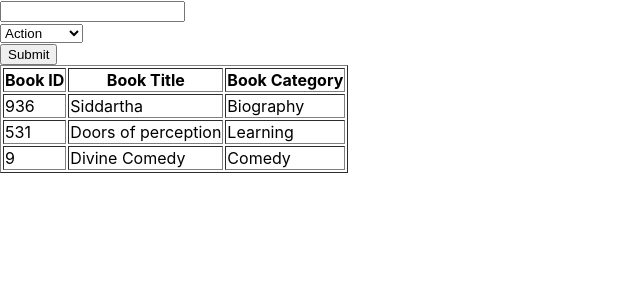
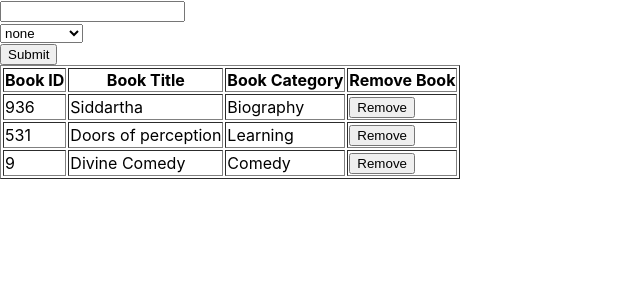
Before and after one commit to happiguru/React-BookStore, a React (Create React App) app: page / in a window 1280 px wide. Shown: the top 300 px of the page, without its empty margins (0-640 px from the left). Built offline with nearby package versions, Linux system fonts and the light colour scheme.

Commit message:
Add functionalities to the BooksForm that adds a new book to the store. Add another removeBook function that deletes a book from the store.

```diff
--- a/src/components/Book.js
+++ b/src/components/Book.js
@@ -1,11 +1,28 @@
 import React from 'react';
 import PropTypes from 'prop-types';
 
-const Book = ({ bookId, title, category }) => (
+const Book = ({
+  bookId, title, category, handleRemoveBook,
+}) => (
   <tr>
     <td>{bookId}</td>
     <td>{title}</td>
     <td>{category}</td>
+    <td>
+      <button
+        onClick={() => {
+          const book = {
+            bookId,
+            title,
+            category,
+          };
+          handleRemoveBook(book);
+        }}
+        type="button"
+      >
+        Remove
+      </button>
+    </td>
   </tr>
 );
 
@@ -13,6 +30,7 @@ Book.propTypes = {
   bookId: PropTypes.number.isRequired,
   title: PropTypes.string.isRequired,
   category: PropTypes.string.isRequired,
+  handleRemoveBook: PropTypes.func.isRequired,
 };
 
 export default Book;
--- a/src/containers/BooksForm.js
+++ b/src/containers/BooksForm.js
@@ -1,4 +1,7 @@
-import React from 'react';
+import React, { useState } from 'react';
+import { connect } from 'react-redux';
+import PropTypes from 'prop-types';
+import { createBook } from '../actions/index';
 
 const bookCategories = [
   'Action',
@@ -10,15 +13,52 @@ const bookCategories = [
   'Sci-Fi',
 ];
 
-function BooksForm() {
+function BooksForm({ createBook }) {
+  const [title, setTitle] = useState('');
+  const [category, setCategory] = useState('');
+
+  const handleTitleChange = (e) => {
+    setTitle(() => e.target.value);
+  };
+
+  const handleCategoryChange = (e) => {
+    setCategory(() => e.target.value);
+  };
+
+  const handleSubmit = (e) => {
+    e.preventDefault();
+
+    if (title && category) {
+      createBook({
+        bookId: Math.floor(Math.random() * 1000),
+        title,
+        category,
+      });
+      setTitle('');
+      setCategory('');
+    }
+  };
+
   return (
     <>
       <form>
         <div>
-          <input type="text" />
+          <input
+            type="text"
+            value={title}
+            onChange={handleTitleChange}
+          />
         </div>
         <div>
-          <select name="book-cat" id="categories">
+          <select
+            name="book-cat"
+            id="categories"
+            value={category}
+            onChange={handleCategoryChange}
+          >
+            <option value="">
+              none
+            </option>
             {
               bookCategories.map((category) => (
                 <option key={`key-${category}`} value={category}>{category}</option>
@@ -26,10 +66,15 @@ function BooksForm() {
             }
           </select>
         </div>
-        <button type="button">Submit</button>
+        <button type="button" onClick={handleSubmit}>Submit</button>
       </form>
     </>
   );
 }
 
-export default BooksForm;
+BooksForm.propTypes = {
+  createBook: PropTypes.func.isRequired,
+};
+const mapDispatchToProps = { createBook };
+
+export default connect(null, mapDispatchToProps)(BooksForm);
--- a/src/containers/BooksList.js
+++ b/src/containers/BooksList.js
@@ -2,9 +2,18 @@ import React from 'react';
 import PropTypes from 'prop-types';
 import { connect } from 'react-redux';
 import Book from '../components/Book';
-import initialState from '../default/index';
+import { removeBook } from '../actions/index';
 
-function BooksList({ books }) {
+function BooksList({ books, removeBook }) {
+  const book = books.map((book) => (
+    <Book
+      key={book.bookId}
+      bookId={book.bookId}
+      title={book.title}
+      category={book.category}
+      handleRemoveBook={removeBook}
+    />
+  ));
   return (
     <div>
       <table border="1">
@@ -13,19 +22,11 @@ function BooksList({ books }) {
             <th>Book ID</th>
             <th>Book Title</th>
             <th>Book Category</th>
+            <th>Remove Book</th>
           </tr>
         </thead>
         <tbody>
-          {
-            books.map((book) => (
-              <Book
-                key={book.bookId}
-                bookId={book.bookId}
-                title={book.title}
-                category={book.category}
-              />
-            ))
-          }
+          {book}
         </tbody>
       </table>
     </div>
@@ -34,14 +35,17 @@ function BooksList({ books }) {
 
 BooksList.propTypes = {
   books: PropTypes.arrayOf(PropTypes.object),
+  removeBook: PropTypes.func.isRequired,
 };
 
 BooksList.defaultProps = {
-  books: initialState,
+  books: [],
 };
+
+const mapDispatchToProps = { removeBook };
 
 const mapStateToProps = ({ books }) => ({
   books,
 });
 
-export default connect(mapStateToProps)(BooksList);
+export default connect(mapStateToProps, mapDispatchToProps)(BooksList);
--- a/src/index.js
+++ b/src/index.js
@@ -2,12 +2,16 @@ import React from 'react';
 import ReactDOM from 'react-dom';
 import './index.css';
 import { Provider } from 'react-redux';
-import { createStore } from 'redux';
+// import { createStore } from 'redux';
 import initialState from './default/index';
-import books from './reducers/books';
+import { createBook } from './actions/index';
+// import books from './reducers/books';
 import App from './components/App';
+import store from './reducers/index';
 
-const store = createStore(books, initialState);
+// const store = createStore(books, initialState);
+
+initialState.map((book) => store.dispatch(createBook(book)));
 
 ReactDOM.render(
   <Provider store={store}>
--- a/src/reducers/books.js
+++ b/src/reducers/books.js
@@ -8,7 +8,7 @@ const booksReducer = (state = [], action) => {
         action.book,
       ];
     case REMOVE_BOOK:
-      return state.filter((book) => book.id !== action.book.id);
+      return state.filter((book) => book.bookId !== action.book.bookId);
     default:
       return state;
   }
--- a/src/reducers/index.js
+++ b/src/reducers/index.js
@@ -1,4 +1,7 @@
-import { combineReducers } from 'redux';
+import { combineReducers, createStore } from 'redux';
 import booksReducer from './books';
 
-export default combineReducers({ books: booksReducer });
+const store = createStore(
+  combineReducers({ books: booksReducer }),
+);
+export default store;
```
